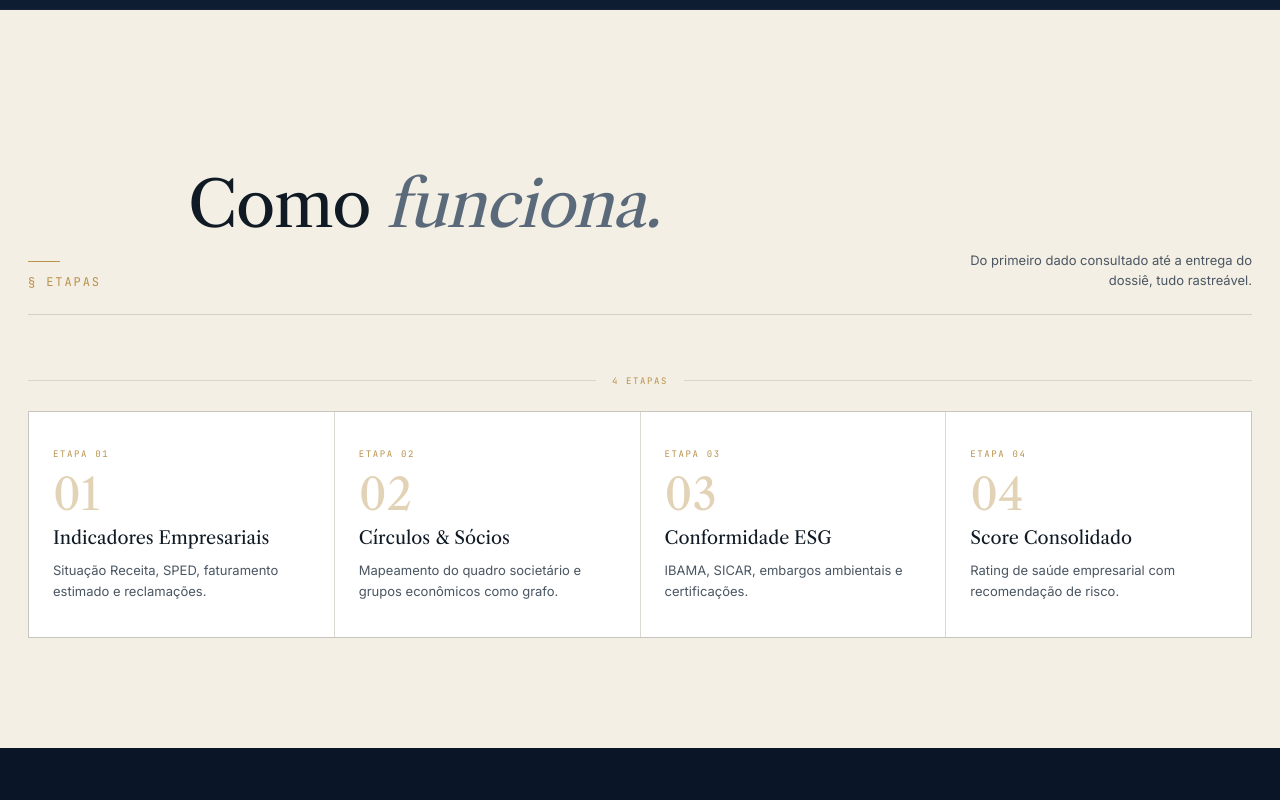
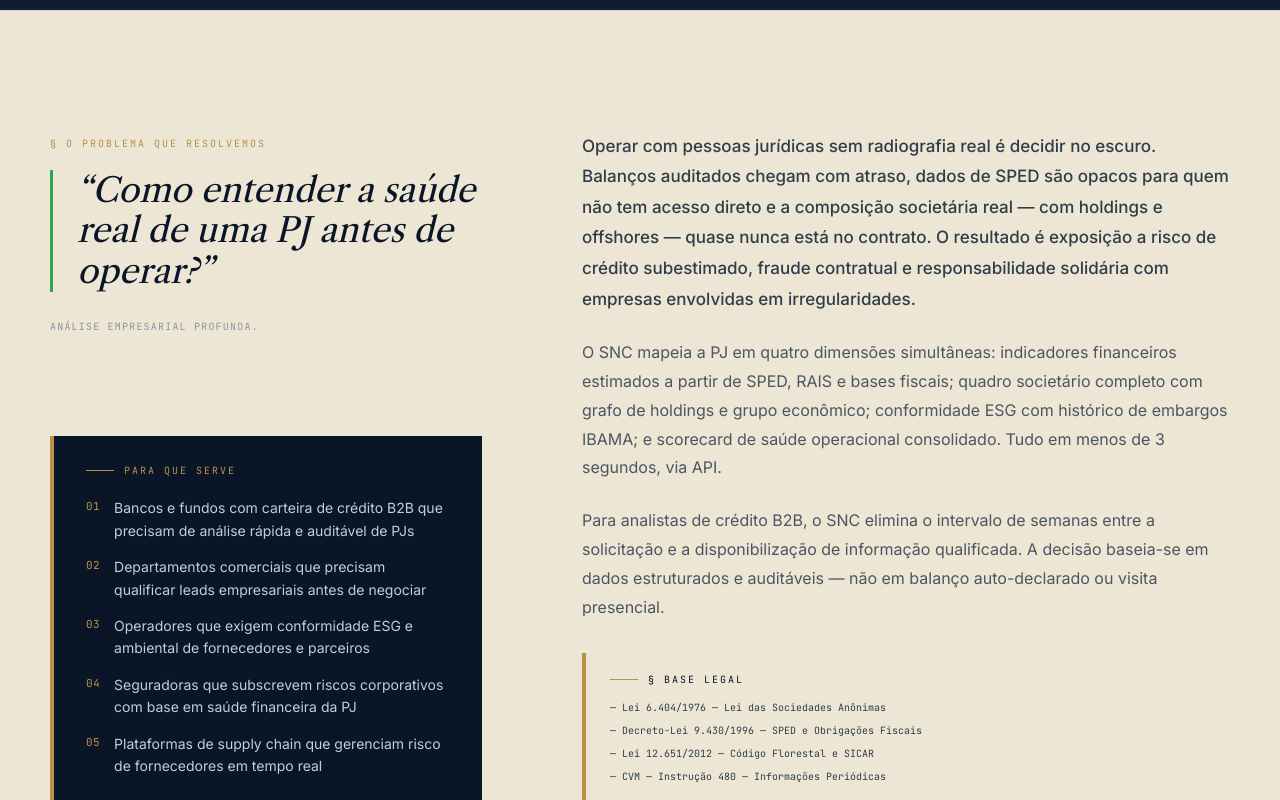
Before and after one commit to ctoutbank/snc-site, a Next.js app: page /jornadas/analise-empresarial in a window 1280 px wide. Shown: the part 820-1620 px from the top of the page. Built offline with nearby package versions, Linux system fonts and the light colour scheme.

Commit message:
feat: enriquece todas as 6 jornadas com narrative, paraQueServe, legalBasis e delivery

```diff
--- a/src/data/snc-data.ts
+++ b/src/data/snc-data.ts
@@ -404,6 +404,29 @@ export const JOURNEYS: SncJourney[] = [
       { title: 'Exposição Política', desc: 'PEP estendido, doações, cargos e bens declarados.' },
       { title: 'Relatório Forense', desc: 'Síntese analítica em PDF com recomendações e trilha de auditoria.' },
     ],
+    narrative: [
+      'Antes de assinar um contrato, aceitar um cotista ou fechar uma parceria, a pergunta real é: quem é essa pessoa ou empresa, de fato? A due diligence mal conduzida não é apenas um risco jurídico — é exposição a responsabilidade solidária em processo de lavagem, fraude contratual ou envolvimento em esquemas de corrupção. A maioria das equipes ainda depende de buscas manuais, ausentes de padronização e sem trilha de auditoria defensável.',
+      'O SNC executa investigação com cruzamento de até 35 fontes em paralelo: antecedentes criminais, processos em todas as esferas, histórico de protestos, análise de grafo de relacionamentos, exposição política e reputação em mídias abertas. O resultado chega como relatório estruturado em PDF, com metodologia documentada e hash de integridade.',
+      'Para compliance officers, o dosiê SNC não é um relatório de busca — é um artefato de defesa. Cada dado consultado tem fonte, timestamp e resultado rastreável. Quando a fiscalização chega, a evidência de diligência já está pronta.',
+    ],
+    paraQueServe: [
+      'Fundos de private equity e venture capital em processo de due diligence pré-investimento',
+      'Departamentos jurídicos que assessoram clientes em M&A e contratos de alto valor',
+      'Compliance officers responsáveis por onboarding de parceiros e fornecedores críticos',
+      'Gestoras de fundos com obrigação de KYC estendido de cotistas PEP',
+      'Empresas em processo de licenciamento ou renovação contratual com órgãos públicos',
+    ],
+    legalBasis: [
+      'Lei 12.846/2013 — Lei Anticorrupção',
+      'Lei 9.613/1998 — Prevenção à Lavagem de Dinheiro',
+      'Decreto 8.420/2015 — Programa de Integridade',
+      'Circular BCB 3.978 — Due Diligence de Contrapartes',
+    ],
+    delivery: {
+      title: 'Relatório Forense Completo',
+      desc: 'Dosiê investigativo com metodologia documentada, hash de integridade e trilha de auditoria. Entregue em PDF estruturado com recomendações de risco e evidências rastreáveis por fonte.',
+      highlights: ['35 Fontes', 'PDF Auditável', 'Hash SHA256', 'Lei 12.846'],
+    },
   },
   {
     slug: 'prevencao-de-fraude',
@@ -424,6 +447,29 @@ export const JOURNEYS: SncJourney[] = [
       { title: 'Análise de Velocidade', desc: 'Detecção de padrões anômalos de uso e múltiplas tentativas.' },
       { title: 'Alerta Webhook', desc: 'Notificação instantânea para seu sistema de prevenção.' },
     ],
+    narrative: [
+      'A fraude não avisa. Ela explora a janela entre a intenção do usuário e a resposta do sistema — e essa janela, na maioria das operações, dura mais de 3 segundos. Nesse intervalo, os padrões que distinguem um usuário legítimo de uma identidade sintética, um dispositivo comprometido ou uma conta de mula já estavam disponíveis. O problema não é dados — é latência na decisão.',
+      'O motor antifraude do SNC combina score transacional em tempo real, fingerprint de dispositivo, phone score verificado, análise de velocidade e histórico de chargeback em uma única camada de decisão com resposta em menos de 200ms. Cada indicador é ponderado pelo modelo e o resultado é uma probabilidade de fraude calibrada por tipo de operação.',
+      'O diferencial operacional está no monitoramento contínuo: o SNC não apenas decide no momento da transação, mas acompanha o comportamento da carteira via webhook — alertando anomalias antes que se tornem chargebacks ou bloqueios regulatórios.',
+    ],
+    paraQueServe: [
+      'E-commerces e marketplaces com alta incidência de fraude em cartão e contas de mula',
+      'Emissores de cartão que precisam reduzir chargeback sem aumentar falso-positivo',
+      'Operadoras de PIX com necessidade de decisão de risco em menos de 200ms',
+      'Fintechs de crédito que sofrem com fraude de identidade no onboarding',
+      'Plataformas de cashback e loyalty com risco de abuso de programa',
+    ],
+    legalBasis: [
+      'Resolução BCB 4.893 — Segurança em meios eletrônicos de pagamento',
+      'Lei 14.286/2021 — Marco Legal das Garantias e Prevenção a Fraudes',
+      'Circular BCB 3.978 — Controles internos e PLD/FT',
+      'LGPD — Análise de risco e decisões automatizadas',
+    ],
+    delivery: {
+      title: 'Score Antifraude em Tempo Real',
+      desc: 'Probabilidade de fraude calibrada por tipo de operação, com decisão em < 200ms, log de indicadores e integração via webhook para alertas contínuos de portfólio.',
+      highlights: ['< 200ms', 'Webhook', 'PIX', 'Chargeback'],
+    },
   },
   {
     slug: 'analise-empresarial',
@@ -444,6 +490,29 @@ export const JOURNEYS: SncJourney[] = [
       { title: 'Conformidade ESG', desc: 'IBAMA, SICAR, embargos ambientais e certificações.' },
       { title: 'Score Consolidado', desc: 'Rating de saúde empresarial com recomendação de risco.' },
     ],
+    narrative: [
+      'Operar com pessoas jurídicas sem radiografia real é decidir no escuro. Balanços auditados chegam com atraso, dados de SPED são opacos para quem não tem acesso direto e a composição societária real — com holdings e offshores — quase nunca está no contrato. O resultado é exposição a risco de crédito subestimado, fraude contratual e responsabilidade solidária com empresas envolvidas em irregularidades.',
+      'O SNC mapeia a PJ em quatro dimensões simultâneas: indicadores financeiros estimados a partir de SPED, RAIS e bases fiscais; quadro societário completo com grafo de holdings e grupo econômico; conformidade ESG com histórico de embargos IBAMA; e scorecard de saúde operacional consolidado. Tudo em menos de 3 segundos, via API.',
+      'Para analistas de crédito B2B, o SNC elimina o intervalo de semanas entre a solicitação e a disponibilização de informação qualificada. A decisão baseia-se em dados estruturados e auditáveis — não em balanço auto-declarado ou visita presencial.',
+    ],
+    paraQueServe: [
+      'Bancos e fundos com carteira de crédito B2B que precisam de análise rápida e auditável de PJs',
+      'Departamentos comerciais que precisam qualificar leads empresariais antes de negociar',
+      'Operadores que exigem conformidade ESG e ambiental de fornecedores e parceiros',
+      'Seguradoras que subscrevem riscos corporativos com base em saúde financeira da PJ',
+      'Plataformas de supply chain que gerenciam risco de fornecedores em tempo real',
+    ],
+    legalBasis: [
+      'Lei 6.404/1976 — Lei das Sociedades Anônimas',
+      'Decreto-Lei 9.430/1996 — SPED e Obrigações Fiscais',
+      'Lei 12.651/2012 — Código Florestal e SICAR',
+      'CVM — Instrução 480 — Informações Periódicas',
+    ],
+    delivery: {
+      title: 'Dosiê Empresarial Completo',
+      desc: 'Relatório consolidado com indicadores financeiros estimados, mapa societário em grafo, histórico ESG e scorecard de risco. Entregue em JSON estruturado ou PDF com hash de integridade.',
+      highlights: ['19 Indicadores', 'Grafo Societário', 'ESG', 'SPED'],
+    },
   },
   {
     slug: 'enriquecimento-de-base',
@@ -464,6 +533,29 @@ export const JOURNEYS: SncJourney[] = [
       { title: 'Comportamento Online', desc: 'Padrão de uso e engajamento digital.' },
       { title: 'Enriquecimento em Lote', desc: 'API em lote para atualização de toda a base em < 24h.' },
     ],
+    narrative: [
+      'Uma base desatualizada é um passivo disfarçado de ativo. Telefones inválidos, e-mails inativos e endereços desatualizados comprometem campanhas, travam onboardings e produzem dados de cobrança inúteis. O enriquecimento manual é lento, caro e não escala — especialmente quando a base tem centenas de milhares de registros com frequência de atualização variável.',
+      'O SNC resolve o enriquecimento em lote via API: perfil digital completo com presença em apps, redes sociais e assinatura de dispositivo; e-mails e telefones verificados em tempo real contra bases de operadoras; e comportamento online estruturado. A atualização de toda a base acontece em menos de 24 horas, com cobertura acima de 98% para CPFs ativos.',
+      'Para equipes de CRM, o resultado é imediato: aumento consistente na taxa de entrega de email, melhor segmentação por perfil digital e redução de custo operacional com dados inválidos. A base deixa de ser um problema de qualidade e passa a ser um ativo de decisão.',
+    ],
+    paraQueServe: [
+      'Equipes de marketing que dependem de base qualificada para campanhas de alta performance',
+      'Departamentos de cobrança que precisam de contact data atualizado para acionamento',
+      'CRMs e plataformas de customer data que oferecem enriquecimento como feature',
+      'Empresas de e-commerce com alta taxa de bounce em email e SMS',
+      'Startups de dados que revendem perfis enriquecidos para clientes corporativos',
+    ],
+    legalBasis: [
+      'LGPD — Art. 7.º e 11 — Finalidade e legitimidade no tratamento de dados',
+      'Lei 12.965/2014 — Marco Civil da Internet',
+      'ANATEL — Portabilidade e validação de operadora',
+      'LGPD — Art. 18 — Direitos do titular e atualização de dados',
+    ],
+    delivery: {
+      title: 'Base Enriquecida via API em Lote',
+      desc: 'Perfil digital completo, contatos verificados e atributos comportamentais entregues em JSON enriquecido por CPF. Processamento em lote com retorno em < 24h e cobertura > 98% da base ativa.',
+      highlights: ['22 Atributos', '98% Cobertura', 'API em Lote', 'LGPD'],
+    },
   },
   {
     slug: 'compliance-regulatorio',
```
